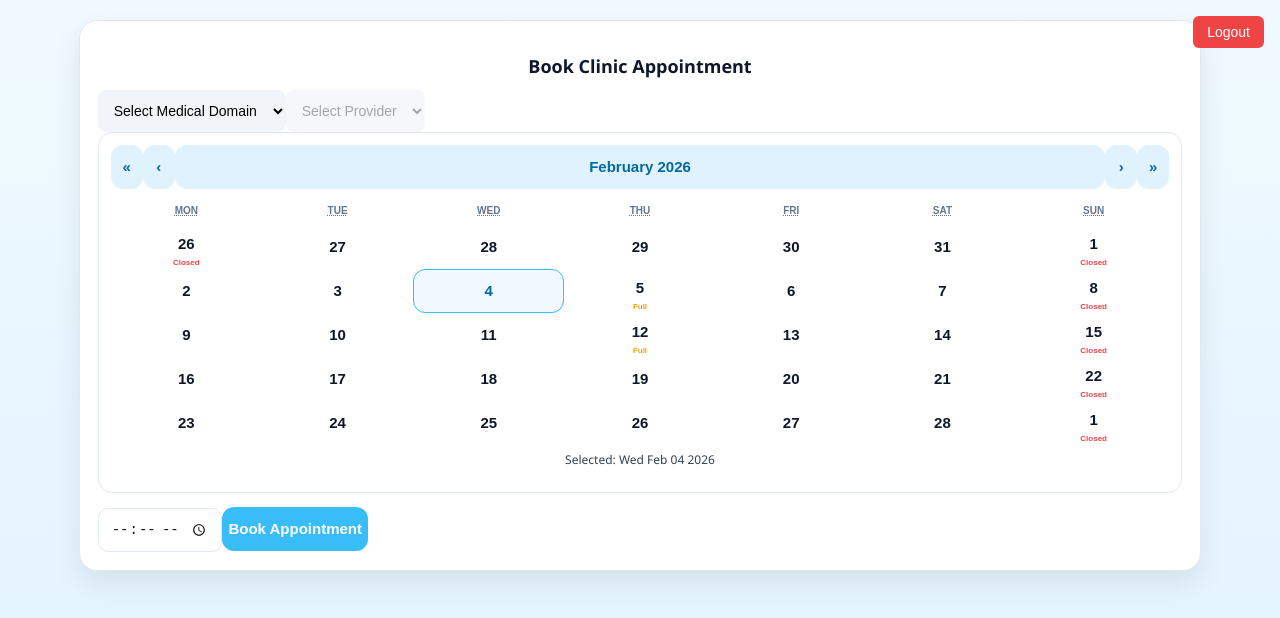
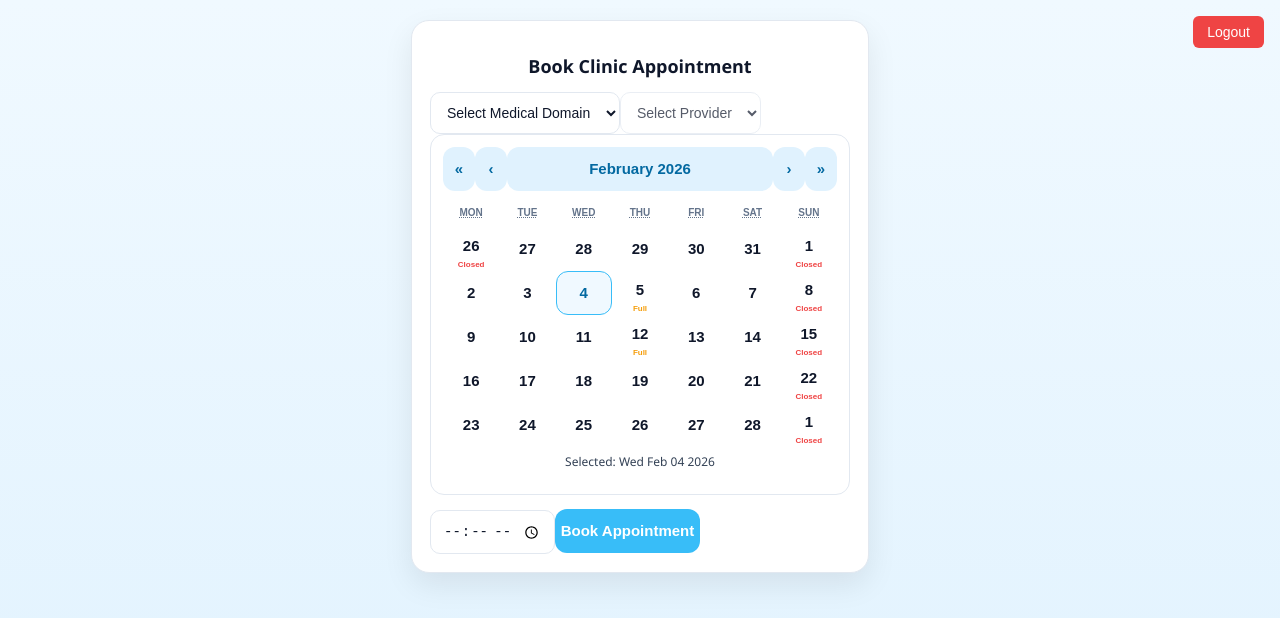
Before and after one commit to ghauravh/Appointment-Queue-System, a React (Create React App) app in the folder appointment-scheduler-frontend/: page / in a window 1280 px wide. Both pictures are taken after typing "name@example.com", "Sample123" into the empty fields and a click on the button "Login". Shown: the top 618 px of the page. Built offline with nearby package versions, Linux system fonts and the light colour scheme.

Commit message:
resizing

```diff
--- a/appointment-scheduler-frontend/src/components/AppointmentForm.css
+++ b/appointment-scheduler-frontend/src/components/AppointmentForm.css
@@ -1,4 +1,6 @@
-/* Page */
+/* =========================
+   Page Background
+========================= */
 .appointment-form-container {
   min-height: 100vh;
   background: linear-gradient(180deg, #f0f9ff, #e0f2fe);
@@ -8,8 +10,12 @@
   padding: 20px;
 }
 
-/* Card */
+/* =========================
+   Card Container
+========================= */
 .appointment-card {
+  width: 100%;
+  max-width: 420px;
   background: #ffffff;
   border-radius: 18px;
   padding: 18px;
@@ -17,17 +23,31 @@
   box-shadow: 0 12px 30px rgba(0, 0, 0, 0.08);
 }
 
-/* Heading */
+/* =========================
+   Heading
+========================= */
 .appointment-card h2 {
   font-size: 18px;
   font-weight: 700;
   text-align: center;
-  margin-bottom: 12px;
+  margin-bottom: 14px;
   color: #0f172a;
 }
 
-/* Inputs */
-.appointment-card input {
+/* =========================
+   Form Layout
+========================= */
+.appointment-card form {
+  display: flex;
+  flex-direction: column;
+  gap: 12px;
+}
+
+/* =========================
+   Inputs & Select
+========================= */
+.appointment-card input,
+.appointment-card select {
   height: 42px;
   border-radius: 10px;
   border: 1px solid #e2e8f0;
@@ -41,12 +61,15 @@
   color: #94a3b8;
 }
 
-.appointment-card input:focus {
+.appointment-card input:focus,
+.appointment-card select:focus {
   outline: none;
   border-color: #38bdf8;
 }
 
-/* Button */
+/* =========================
+   Button
+========================= */
 .appointment-card button {
   height: 44px;
   border-radius: 12px;
@@ -56,46 +79,42 @@
   font-size: 15px;
   font-weight: 600;
   cursor: pointer;
+  transition: transform 0.15s ease;
 }
 
 .appointment-card button:active {
   transform: scale(0.98);
 }
 
-/* Success */
-.booking-success {
-  margin-top: 12px;
-  padding: 10px;
-  background: #ecfeff;
-  color: #0369a1;
-  border-radius: 10px;
-  font-size: 13px;
-  text-align: center;
-}
-
-/* Time slot section */
+/* =========================
+   Time Slot Section
+========================= */
 .time-slot-section {
   margin-top: 16px;
-  text-align: left;
 }
 
 .slot-title {
   font-size: 14px;
+  font-weight: 600;
+  color: #0f172a;
   margin-bottom: 8px;
-  color: #0f172a;
-  font-weight: 600;
 }
 
-/* Grid */
+/* =========================
+   Time Slots Grid
+========================= */
 .time-slots {
   display: grid;
   grid-template-columns: repeat(3, 1fr);
-  gap: 8px;
+  gap: 10px;
+  margin-bottom: 16px;
 }
 
-/* Slot button */
-.time-slot {
-  padding: 10px 0;
+/* =========================
+   Slot Button
+========================= */
+.slot-btn {
+  padding: 10px;
   border-radius: 10px;
   border: 1px solid #cbd5f5;
   background: #ffffff;
@@ -107,29 +126,38 @@
 }
 
 /* Hover */
-.time-slot:hover {
+.slot-btn:hover {
   background: #e0f2fe;
 }
 
 /* Selected */
-.time-slot.selected {
+.slot-btn.selected {
   background: #38bdf8;
   color: white;
   border-color: #38bdf8;
 }
 
-/* Disabled */
-.time-slot.disabled {
+/* Booked / Disabled */
+.slot-btn.booked {
   background: #f1f5f9;
   color: #94a3b8;
   border-color: #e2e8f0;
   cursor: not-allowed;
 }
 
-.appointment-card select {
-  padding: 12px;
-  border-radius: 8px;
-  border: none;
-  background: #f1f5f9;
-  font-size: 14px;
+.slot-btn:disabled {
+  pointer-events: none;
 }
+
+/* =========================
+   Success Message
+========================= */
+.booking-success {
+  margin-top: 12px;
+  padding: 10px;
+  background: #ecfeff;
+  color: #0369a1;
+  border-radius: 10px;
+  font-size: 13px;
+  text-align: center;
+}
--- a/appointment-scheduler-frontend/src/components/AppointmentForm.js
+++ b/appointment-scheduler-frontend/src/components/AppointmentForm.js
@@ -2,6 +2,8 @@ import React, { useState } from "react";
 import CalendarComponent from "./CalendarComponent";
 import { domains, providers } from "../data/providers";
 import "./AppointmentForm.css";
+import { TIME_SLOTS } from "../data/timeSlots";
+import { getBookedSlots } from "../utils/slotUtils";
 
 const AppointmentForm = () => {
   const [selectedDomain, setSelectedDomain] = useState("");
@@ -12,6 +14,8 @@ const AppointmentForm = () => {
   const filteredProviders = providers.filter(
     (p) => p.domain === selectedDomain
   );
+
+ const bookedSlots = getBookedSlots(selectedProvider, selectedDate);
 
   const handleSubmit = (e) => {
     e.preventDefault();
```
